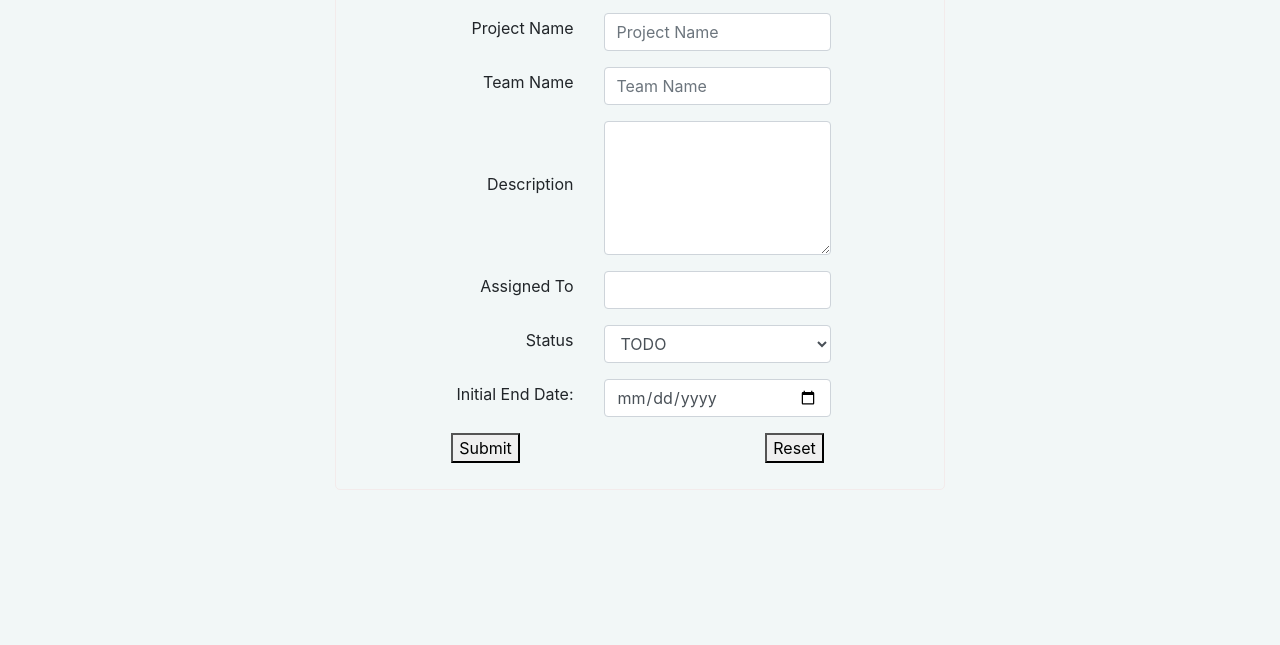
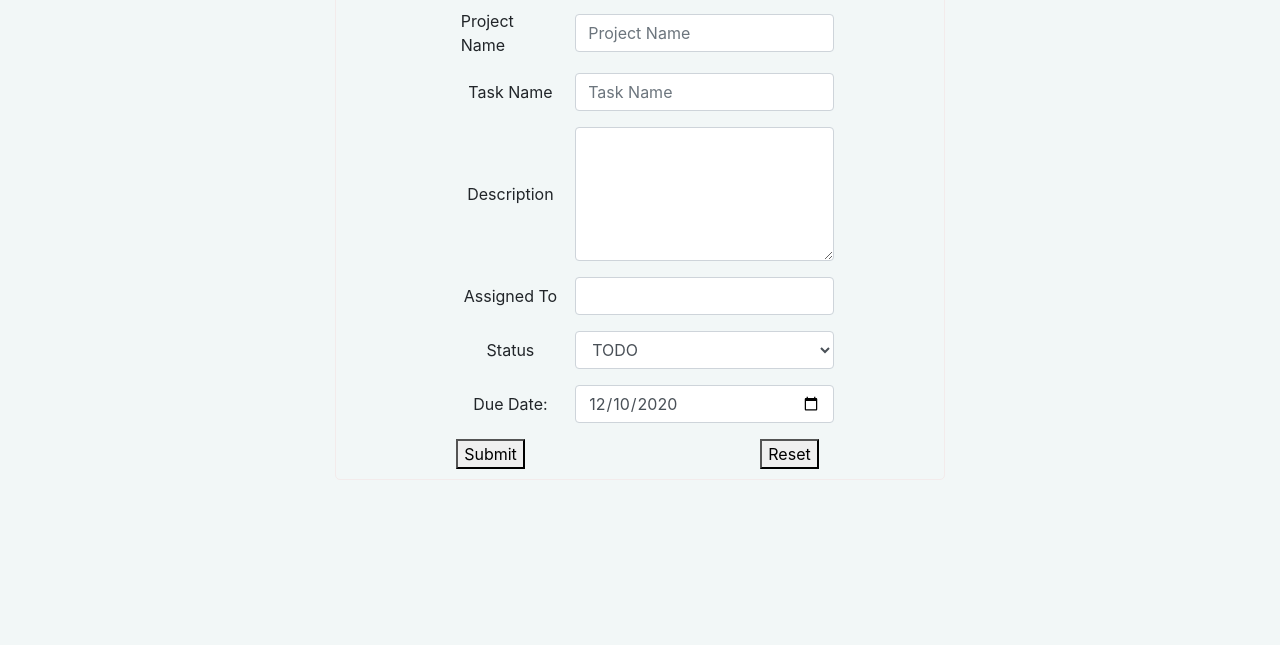
Before and after one commit to Radhika-12/final_project, a plain HTML site: page addtask.html in a window 1280 px wide. Shown: the part 155-800 px from the top of the page. Drawn offline with nearby package versions, Linux system fonts and the light colour scheme.

Commit message:
sprint 2 task 4 finished vinnie

```diff
--- a/addtask.html
+++ b/addtask.html
@@ -5,7 +5,7 @@
     Task: 2
     Author: Vineet W. Singh
     Start Date: 30/11/2020
-    Date of last edit: 08/12/2020
+    Date of last edit: 10/12/2020
     Date of last review:
 -->
 
@@ -18,9 +18,10 @@
     <title>Task Manager</title>
     <link rel="stylesheet" href="https://cdn.jsdelivr.net/npm/bootstrap@4.5.3/dist/css/bootstrap.min.css" integrity="sha384-TX8t27EcRE3e/ihU7zmQxVncDAy5uIKz4rEkgIXeMed4M0jlfIDPvg6uqKI2xXr2" crossorigin="anonymous">
     <link rel="stylesheet" type="text/css" href="./assets/css/styles.css" />
+
 </head>
 
-<body>
+<body onload="main()">
     <nav class="navbar navbar-expand-lg navbar-light bg-info fixed-top">
         <a class="navbar-brand" href="index.html"> TaskEZE</a>
         <button class="navbar-toggler" type="button" data-toggle="collapse" data-target="#navbarSupportedContent" aria-controls="navbarSupportedContent" aria-expanded="false" aria-label="Toggle navigation">
@@ -48,108 +49,106 @@
             <div class="row">
                 <div class="d-none d-md-block col-md-3"></div>
                 <div class="col-md-6" id="formDiv">
-                    <form>
+                    <form id="taskForm" class="needs-validation" novalidate>
                         <!--Form Heading Row-->
                         <div id="taskFormHeader" class="form-group">
                             <div class="row d-flex align-items-center" id="taskFormRow1">
                                 <div class="col-12 text-center">
-                                    <h2> New Task (add a task)</h2>
+                                    <h3> Add a new task</h3>
                                     <hr />
                                 </div>
                             </div>
                         </div>
                         <!-- First input field-->
-                        <div class="form-group">
-                            <div class="row odd" id="taskFormRow2">
+                        <div class="form-row" id="taskFormRow2" >
                                 <div class="d-none d-md-block col-md-2"></div>
-                                <div class="col-md-3 d-flex justify-content-end">
-                                    <label for="projNam">Project Name</label>
+                                <div class="col-md-8">
+                                    <div class="form-group form-inline">
+                                        <label class="col-sm-4" for="projNam">Project Name</label>
+                                        <input class="form-control col-sm-8" type="text" placeholder="Project Name" id="projNam" name="projNam" tabindex="1">
                                     </div>
-                                <div class="col-md-5">
-                                    <input class="form-control" type="text" placeholder="Project Name" id="projNam" name="projNam" />
                                 </div>
                                 <div class="d-none d-md-block col-md-2"></div>
                         </div>
+                         <!-- Second input field-->
+                        <div class="form-row even" id="taskFormRow3" >
+                            <div class="d-none d-md-block col-md-2"></div>
+                            <div class="col-md-8">
+                                <div class="form-group form-inline">
+                                    <label class="col-sm-4" for="teamNam">Task Name</label>
+                                    <input class="form-control col-sm-8" type="text" placeholder="Task Name" id="taskNam" name="taskNam" required/>
+                                    <div class="invalid-feedback" id="taskFeedback">
+                                        Please provide a valid task name. This field can't be blank.
                                     </div>
-                         <!-- Second input field-->
-                        <div class="form-group">
-                            <div class="row even" id="taskFormRow3">
-                                <div class="d-none d-md-block col-md-2"></div>
-                                <div class="col-md-3 d-flex justify-content-end">
-                                    <label for="teamNam">Team Name</label>
                                 </div>
-                                <div class="col-md-5">
-                                    <input class="form-control" type="text" placeholder="Team Name" id="teamNam" name="teamNam" />
                             </div>
                             <div class="d-none d-md-block col-md-2"></div>
                         </div>
+                         <!-- Third input field / text area-->
+                        <div class="form-row" id="taskFormRow4">
+                            <div class="d-none d-md-block col-md-2"></div>
+                            <div class="col-md-8">
+                                <div class="form-group form-inline">
+                                    <label class="col-sm-4" for="desc">Description</label>
+                                    <textarea class="form-control col-sm-8" rows="5" id="desc" name="desc" required></textarea>
+                                    <div class="invalid-feedback">
+                                        Please provide a valid task description This field can't be blank.
                                     </div>
-                         <!-- Third input field / text area-->
-                        <div class="form-group">
-                            <div class="row odd" id="taskFormRow4">
-                                <div class="d-none d-md-block col-md-2"></div>
-                                <div class="col-md-3 d-flex justify-content-end">
-                                    <label for="desc">Description</label>
                                 </div>
-                                <div class="col-md-5">
-                                    <textarea class="form-control" rows="5" id="desc" name="desc"> </textarea>
                             </div>
                             <div class="d-none d-md-block col-md-2"></div>
                         </div>
+                        <!-- Fourth input field-->
+                        <div class="form-row" id="taskFormRow5" >
+                            <div class="d-none d-md-block col-md-2"></div>
+                            <div class="col-md-8">
+                                <div class="form-group form-inline">
+                                    <label class="col-sm-4" for="assignee">Assigned To</label>
+                                    <input class="form-control col-sm-8" type="text" placeholder="" id="assignee" name="assignee" required/>
+                                    <div class="invalid-feedback">
+                                        Please provide a valid assignee name. This field can't be blank.
                                     </div>
-                        <!-- Fourth input field-->
-                        <div class="form-group">
-                            <div class="row even" id="taskFormRow5">
-                                <div class="d-none d-md-block col-md-2"></div>
-                                <div class="col-md-3 d-flex justify-content-end">
-                                    <label for="assignee">Assigned To</label>
                                 </div>
-                                <div class="col-md-5">
-                                    <input class="form-control" type="text" placeholder="" id="assignee" name="assignee" />
                             </div>
                             <div class="d-none d-md-block col-md-2"></div>
                         </div>
-                        </div>
                         <!-- Fifth input field / select-->
-                        <div class="form-group">
-                            <div class="row odd" id="taskFormRow6">
+                        <div class="form-row" id="taskFormRow6">
                             <div class="d-none d-md-block col-md-2"></div>
-                                <div class="col-md-3 d-flex justify-content-end">
-                                    <label for="status">Status</label>
-                                </div>
-                                <div class="col-md-5">
-                                    <select class="form-control" id="status" name="status">
+                            <div class="col-md-8">
+                                <div class="form-group form-inline" >
+                                        <label class="col-sm-4" for="status">Status</label>
+                                        <select class="form-control col-sm-8" id="status" name="status" required>
                                             <option value="todo" selected>TODO</option>
                                             <option value="inProgress">IN PROGRESS</option>
                                             <option value="review">REVIEW</option>
                                             <option value="done">DONE</option>
                                         </select>
                                 </div>
-                                <div class="d-none d-md-block col-md-2"></div>
-                            </div>
-                        </div>
-                        <!-- Sixth input field / date -->
-                        <div class="form-group">
-                            <div class="row even" id="taskFormRow7">
-                                <div class="d-none d-md-block col-md-2"></div>
-                                <div class="col-md-3 d-flex justify-content-end">
-                                    <label for="iDate">Initial End Date: </label>
-                                </div>
-                                <div class="d-none d-md-block col-md-5">
-                                    <input class="form-control" type="date" id="iDate" name="iDate" />
                             </div>
                             <div class="d-none d-md-block col-md-2"></div>
                         </div>
+                        <!-- Sixth input field / date -->
+                        <div class="form-row" id="taskFormRow7">
+                            <div class="d-none d-md-block col-md-2"></div>
+                            <div class="col-md-8">
+                                <div class="form-group form-inline">
+                                    <label class="col-sm-4" for="iDate">Due Date: </label>
+                                    <input class="form-control col-sm-8" type="date" id="dDate" name="dDate" value="" min=""/>
+                                    <div class="invalid-feedback" id="invalidDateMsg">
+                                        Please enter a valid date. Date can't be in the past.
+                                    </div>
+                                </div>
+                            </div>
+                            <div class="d-none d-md-block col-md-2"></div>
                         </div>
                          <!-- Seventh controls  / buttons -->
-                        <div class="form-group ">
-                            <div class="row " id="taskFormRow8 ">
-                                <div class="col-md-6 d-flex justify-content-center ">
+                        <div class="form-row" id="taskFormRow8 ">
+                            <div class="col-md-6 d-flex justify-content-center">
                                 <button type="submit " name="submit ">Submit</button>
                             </div>
                             <div class="col-md-6 d-flex justify-content-center ">
-                                    <button type="reset " name="reset ">Reset</button>
-                                </div>
+                                <button type="reset" name="reset ">Reset</button>
                             </div>
                         </div>
                     </form>
@@ -157,7 +156,6 @@
                 <div class="d-none d-md-block col-md-3 "></div>
             </div>
         </div>
-
     </main>
     <footer>
 
@@ -165,6 +163,7 @@
     <!--Scripts section add scripts here-->
     <script src="https://code.jquery.com/jquery-3.5.1.slim.min.js " integrity="sha384-DfXdz2htPH0lsSSs5nCTpuj/zy4C+OGpamoFVy38MVBnE+IbbVYUew+OrCXaRkfj " crossorigin="anonymous "></script>
     <script src="https://cdn.jsdelivr.net/npm/bootstrap@4.5.3/dist/js/bootstrap.bundle.min.js " integrity="sha384-ho+j7jyWK8fNQe+A12Hb8AhRq26LrZ/JpcUGGOn+Y7RsweNrtN/tE3MoK7ZeZDyx " crossorigin="anonymous "></script>
+    <script src="./assets/js/index.v2.js" ></script>
 </body>
 
 </html>
--- /dev/null
+++ b/assets/js/index.v2.js
@@ -0,0 +1,27 @@
+/*
+    JWD Web Developer Program
+    Project: Final Project
+    Sprint: 2
+    Task: 4
+    Author: Vineet W. Singh
+    Start Date: 10/12/2020
+    Date of last edit: 10/12/2020
+    Date of last review:
+*/
+
+//main function for the page
+function main(){
+    //format a new date for the date field.
+    const cDt = new Date();
+    const cDate = `${cDt.getFullYear()}-${cDt.getMonth()+1}-${cDt.getDate()}`;
+    //get form
+    const form = document.getElementById("taskForm");
+    //set date attributes
+    document.getElementById("dDate").setAttribute("min", cDate);
+    document.getElementById("dDate").setAttribute("value", cDate);
+    //add event listener
+    form.addEventListener('submit', event => {
+        event.preventDefault();
+        form.classList.add('was-validated');
+    }, false);
+};
```
Lines whose indentation alone changed are shown as unchanged.
